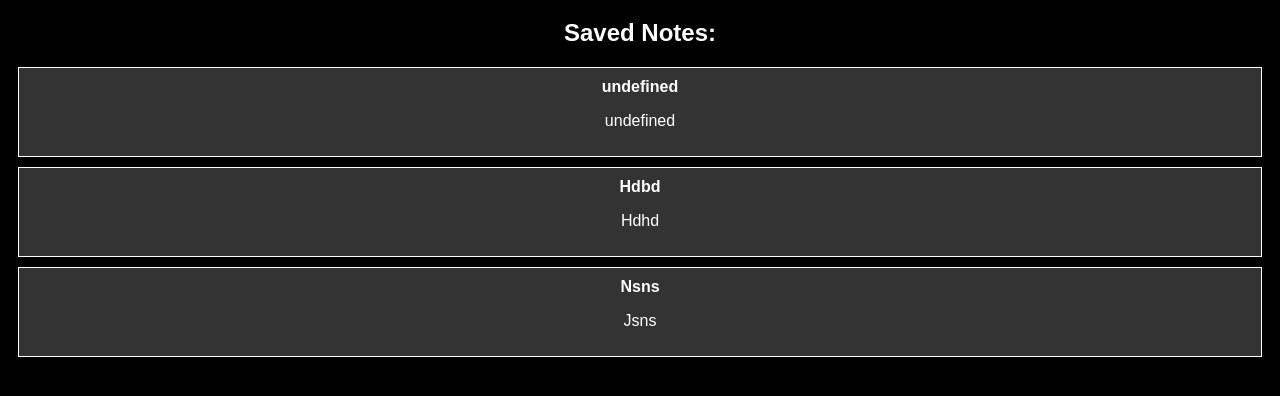
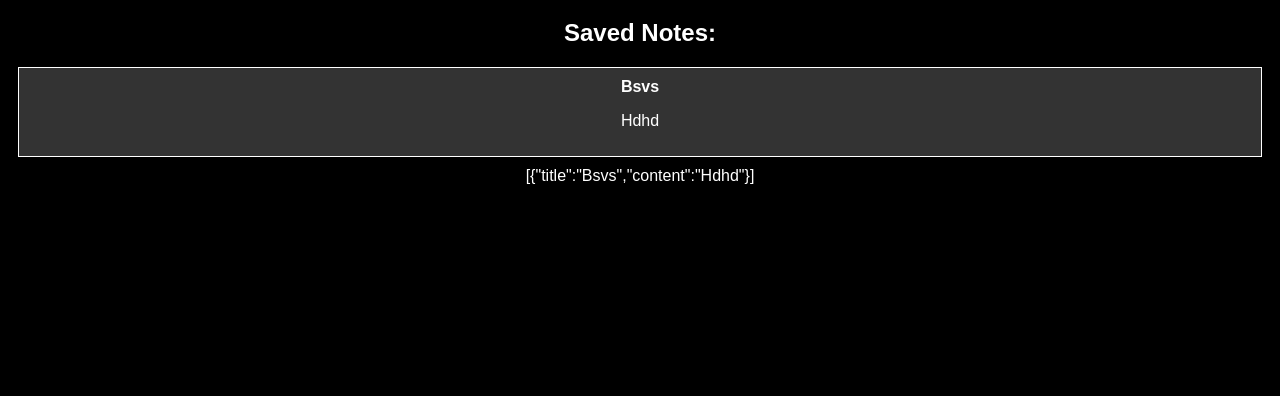
Before and after one commit to Hiplitehehe/Notes, a plain HTML site: page notes.html in a window 1280 px wide. Shown: the part 62-458 px from the top of the page. Drawn offline with Linux system fonts and the light colour scheme.

Commit message:
Updated notes

```diff
--- a/notes.html
+++ b/notes.html
@@ -14,7 +14,10 @@
                     <h1>📝 GitHub Notes</h1>
                     <h2>Saved Notes:</h2>
                     <div id="notes-container">
-                        <div class="note"><strong>undefined</strong><p>undefined</p></div><div class="note"><strong>Hdbd</strong><p>Hdhd</p></div><div class="note"><strong>Nsns</strong><p>Jsns</p></div>
+                        <div class="note"><strong>Bsvs</strong><p>Hdhd</p></div>
                     </div>
+                    <!-- NOTES_START -->
+                    [{"title":"Bsvs","content":"Hdhd"}]
+                    <!-- NOTES_END -->
                 </body>
                 </html>
```
